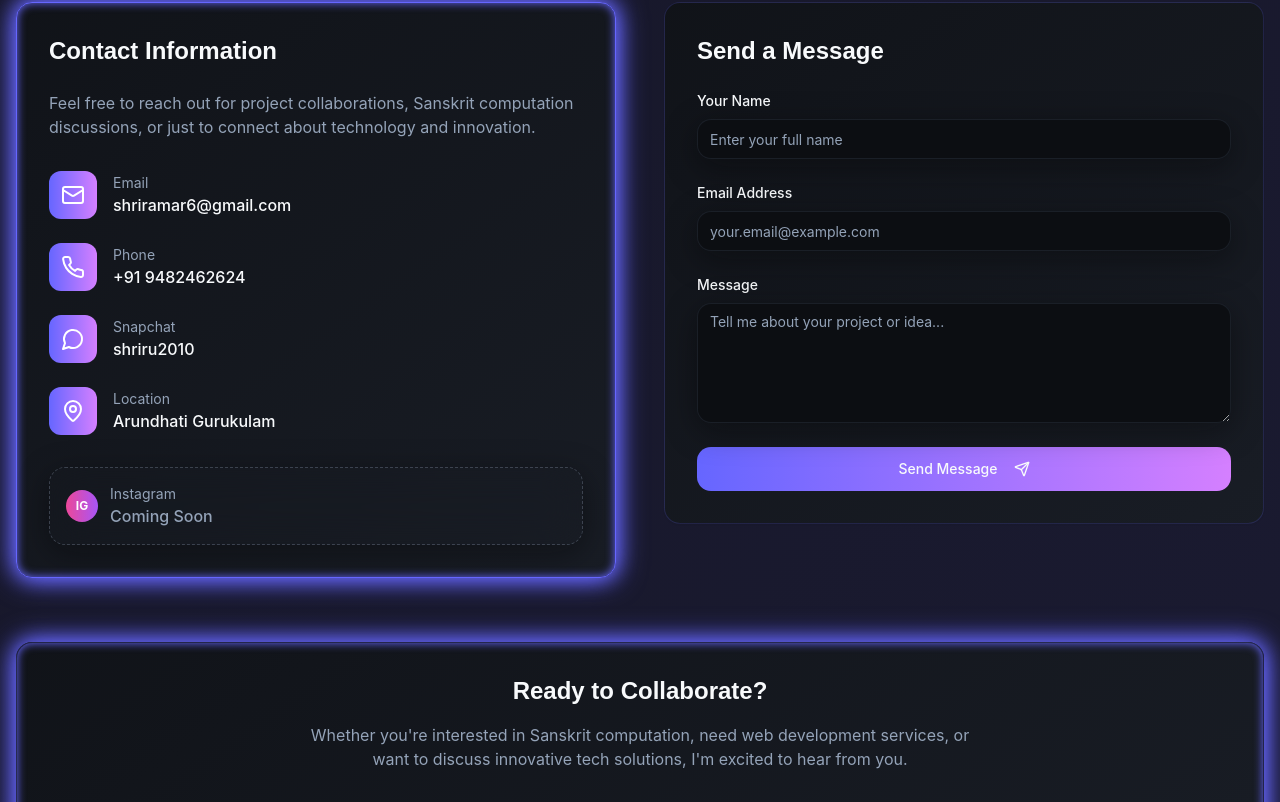
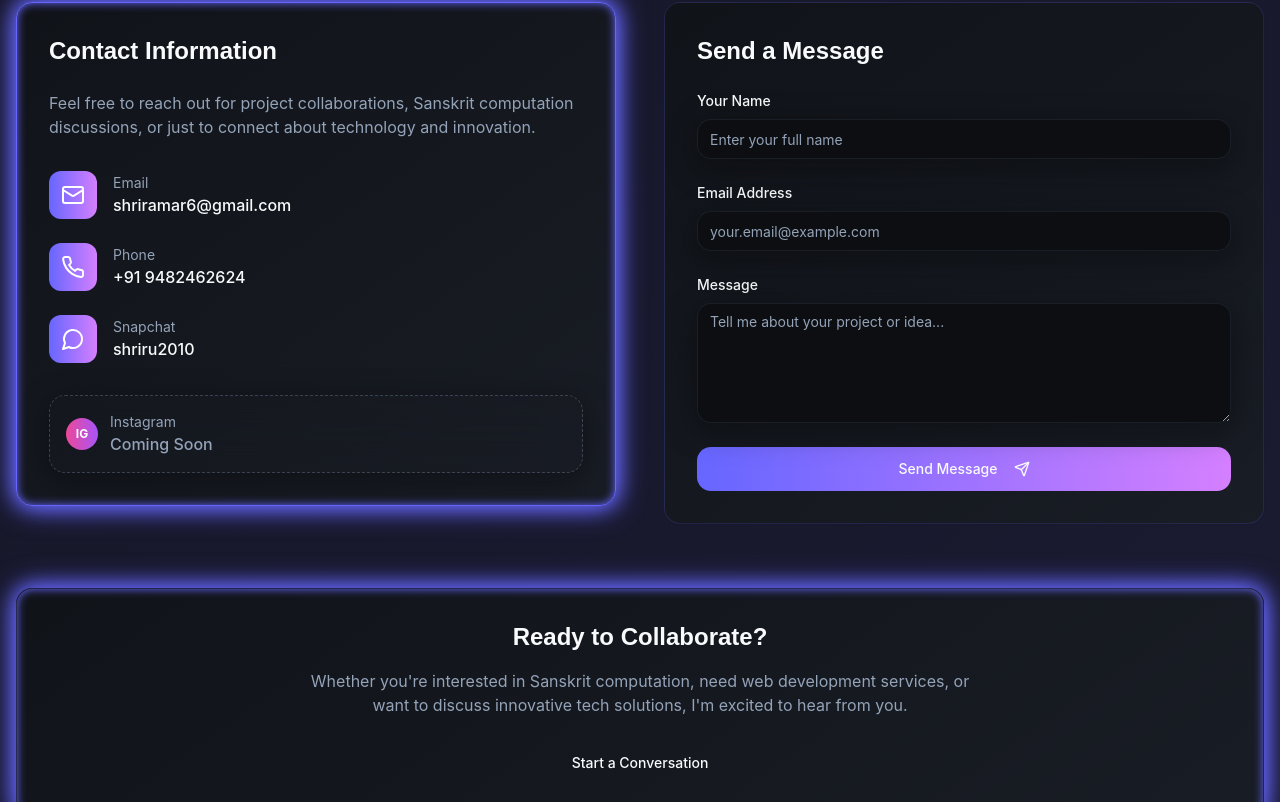
Before and after one commit to Shriru2010/shrirama-portfolio, a React (Vite) app: page / in a window 1280 px wide. Shown: the part 6673-7475 px from the top of the page. Built offline with nearby package versions, Linux system fonts and the light colour scheme.

Commit message:
Update Contact.tsx

```diff
--- a/src/components/Contact.tsx
+++ b/src/components/Contact.tsx
@@ -75,12 +75,7 @@ const Contact = () => {
       value: "shriru2010",
       href: "https://snapchat.com/add/shriru2010"
     },
-    {
-      icon: <MapPin className="h-6 w-6" />,
-      label: "Location",
-      value: "Arundhati Gurukulam",
-      href: "#"
-    }
+    // Removed the location entry as per user request
   ];
 
   return (
```
